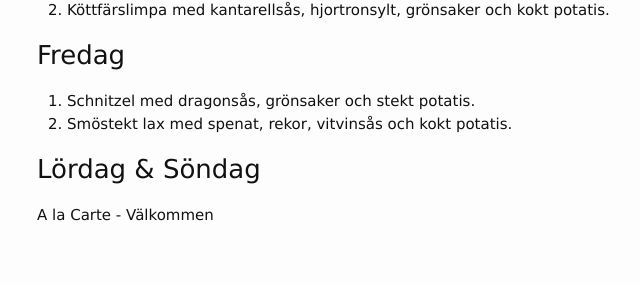
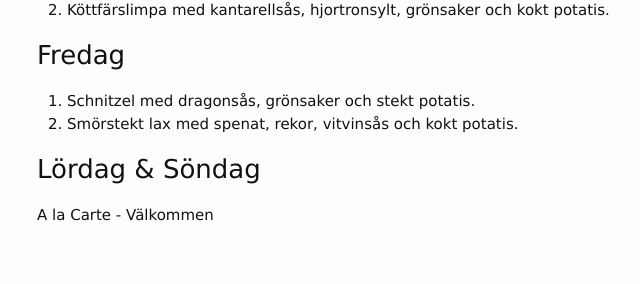
Before and after one commit to FarInn62/farinn62.github.io, a Jekyll site: the page built from lunch.md, in a window 1280 px wide. Shown: the part 657-941 px from the top of the page, without its empty margins (233-873 px from the left). Built offline with Jekyll 4.4.1, drawn with Linux system fonts in a browser that asks for light colours.

Commit message:
Update lunch.md

```diff
--- a/lunch.md
+++ b/lunch.md
@@ -34,7 +34,7 @@ A LA CARTÈ
 ### Fredag
 
 1. Schnitzel med dragonsås, grönsaker och stekt potatis.
-2. Smöstekt lax med spenat, rekor, vitvinsås och kokt potatis.
+2. Smörstekt lax med spenat, rekor, vitvinsås och kokt potatis.
 
 ### Lördag & Söndag
 A la Carte - Välkommen
```
